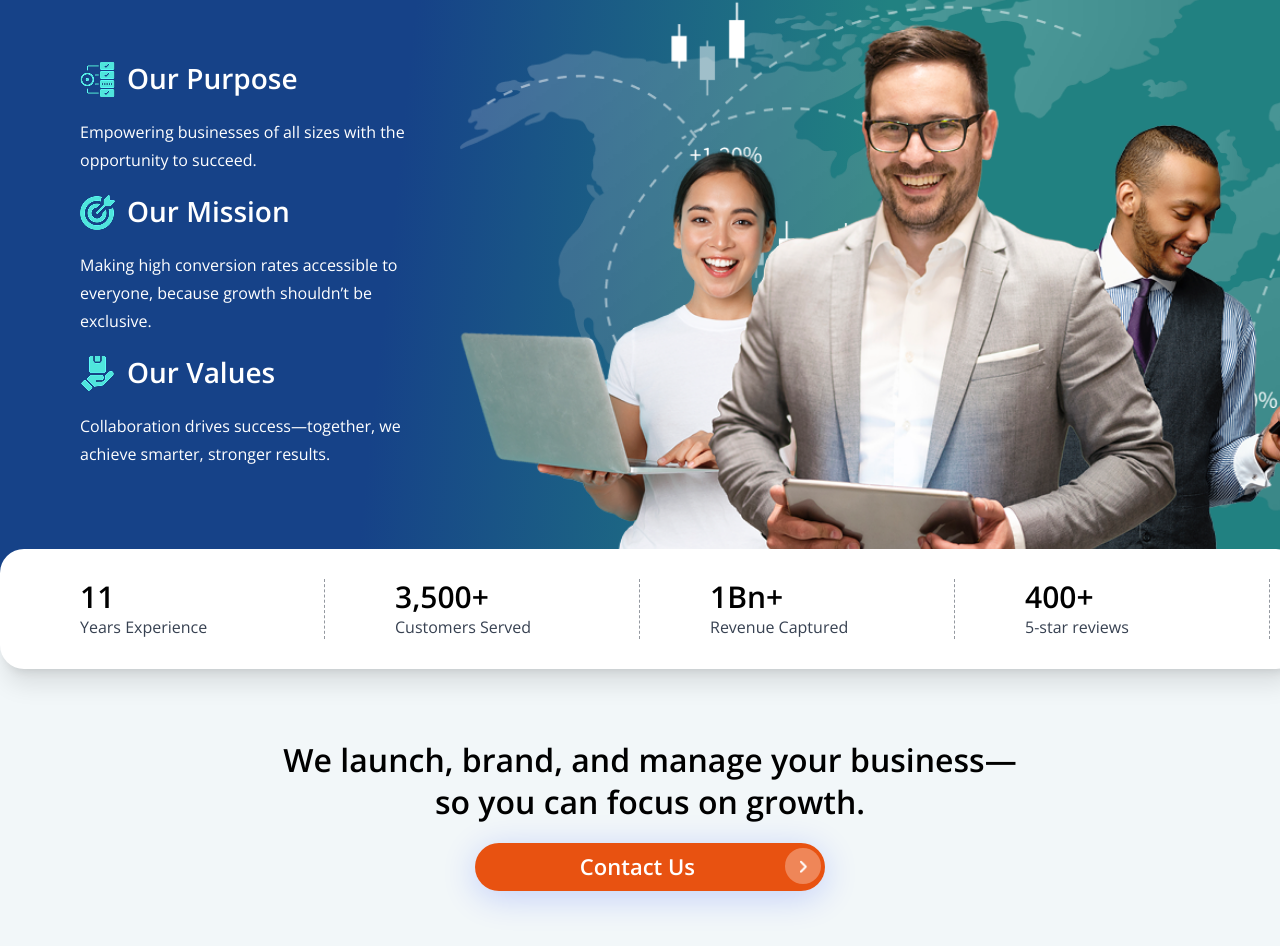
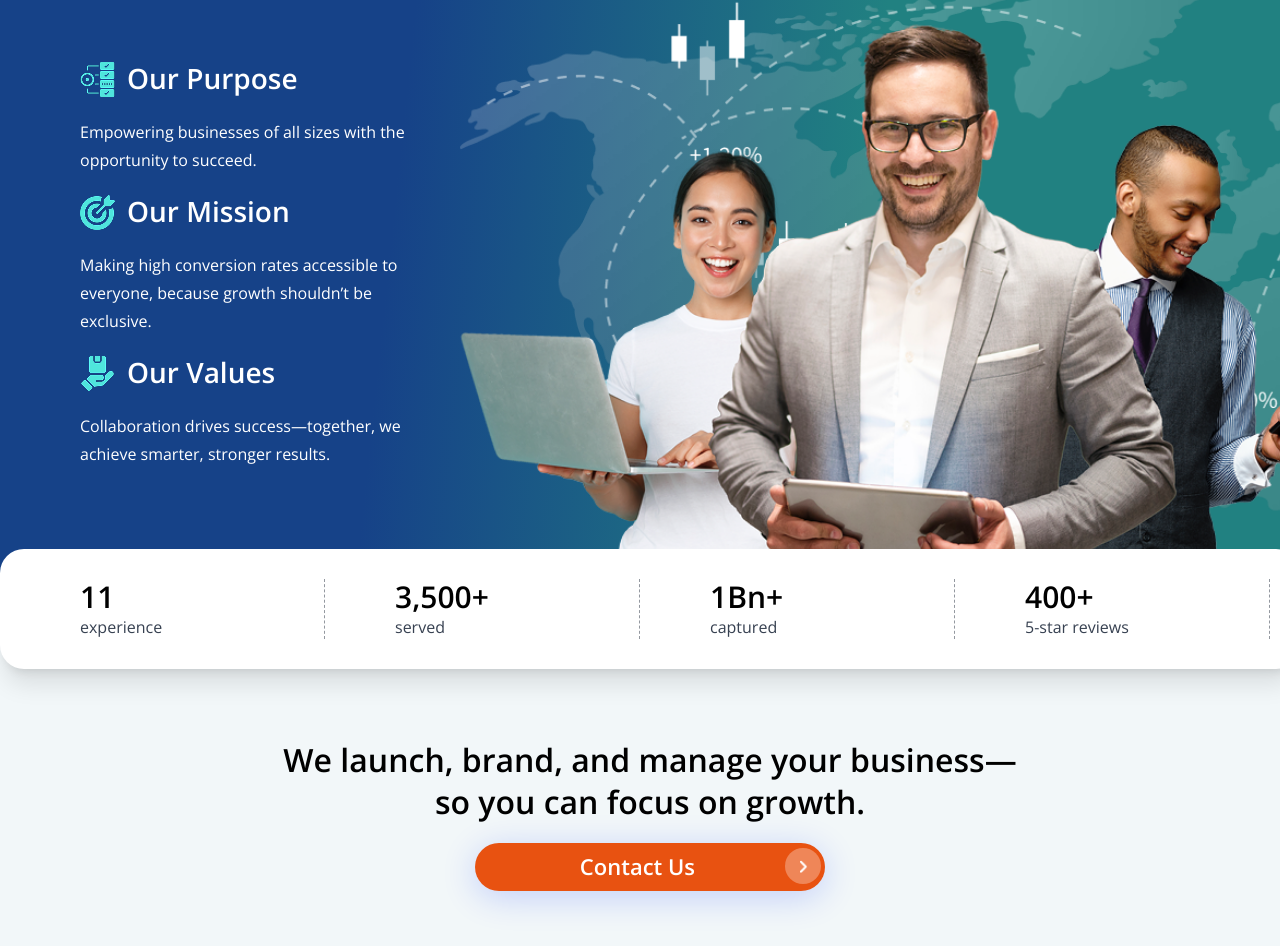
Before and after one commit to ummedsinghyadav/digital-MVMT, a plain HTML site: page project/about.html in a window 1280 px wide. Shown: the part 1308-2254 px from the top of the page. Drawn offline with nearby package versions, Linux system fonts and the light colour scheme; a web font is replaced by a local one.

Commit message:
Update about 7

```diff
--- a/project/about.html
+++ b/project/about.html
@@ -8,6 +8,7 @@
       <link rel="icon" href="img/Favicon.png" type="image/png" sizes="16x16">
       <link rel="apple-touch-icon" href="img/Favicon.png">
       <link rel="stylesheet" href="styles.css">
+      <link rel="stylesheet" type="text/css" href="mobile.css">
       <link rel="preconnect" href="https://fonts.googleapis.com">
       <link rel="preconnect" href="https://fonts.gstatic.com" crossorigin>
       <link href="https://fonts.googleapis.com/css2?family=Allerta&family=Nunito+Sans:ital,opsz,wght@0,6..12,200..1000;1,6..12,200..1000&family=Open+Sans:ital,wght@0,300..800;1,300..800&display=swap" rel="stylesheet">
@@ -76,7 +77,7 @@
       <section class="about_us_bn banner">
          <div class="about_container">
             <div class="about_us_content banner-content width-50">
-               <span class="badge">ABOUT DIGITAL MVMT</span>
+               <span class="badge">About Digital MVMT</span>
                <h1>We've created tools that can power your success.</h1>
                <div class="content_sub">
                   <p>Digital MVMT is your all-in-one platform for launching, managing, and scaling your business with ease.  </p>
@@ -136,16 +137,16 @@
                <ul class="services_item">
                   <li>
                      <strong>11</strong>
-                     <p>Years Experience
+                     <p>experience
                      <p>
                   </li>
                   <li>
                      <strong>3,500+</strong><br>
-                     <p>Customers Served </p>
+                     <p>served </p>
                   </li>
                   <li>
                      <strong>1Bn+</strong><br>
-                     <p>Revenue Captured </p>
+                     <p>captured </p>
                   </li>
                   <li>
                      <strong>400+</strong>
```
